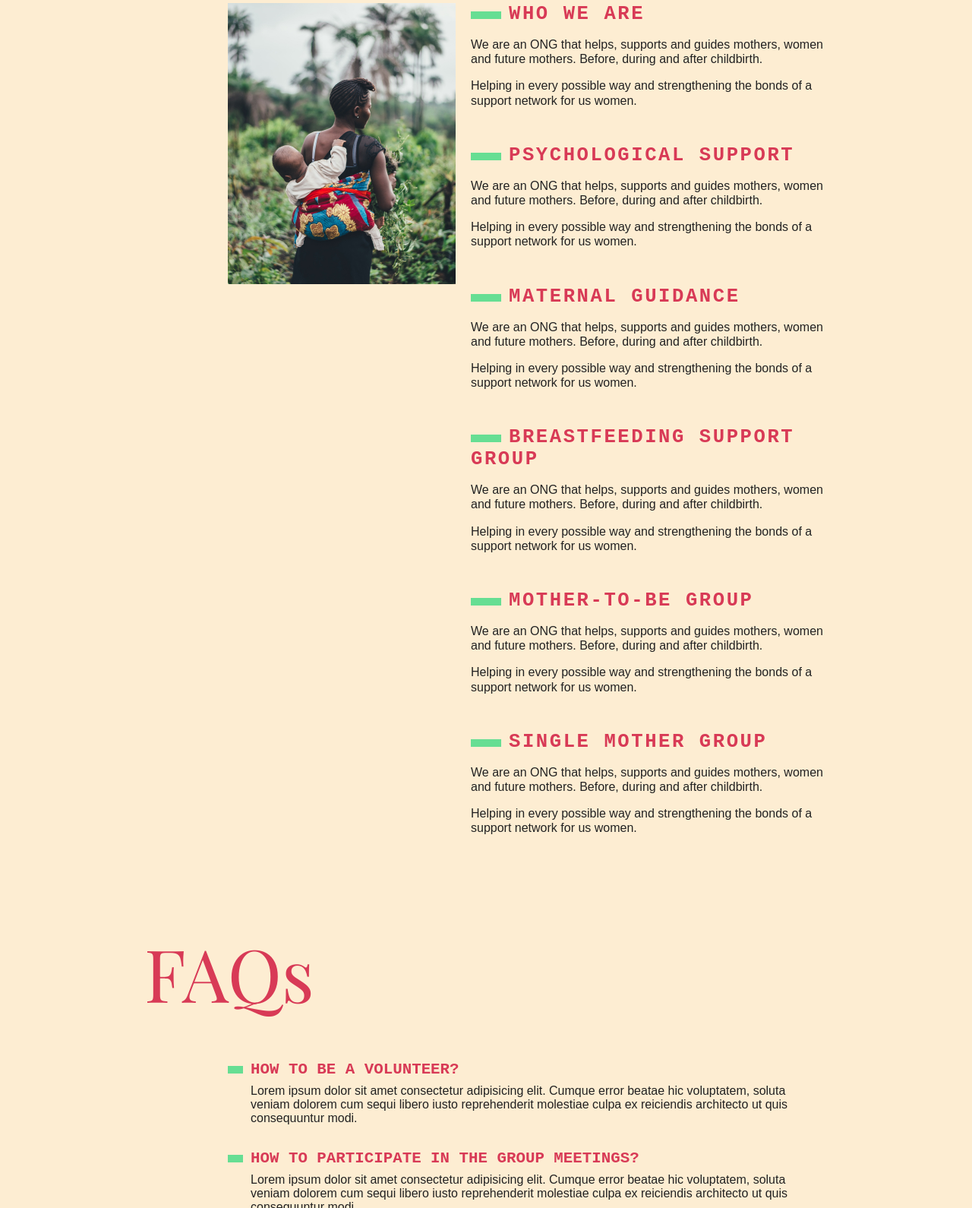
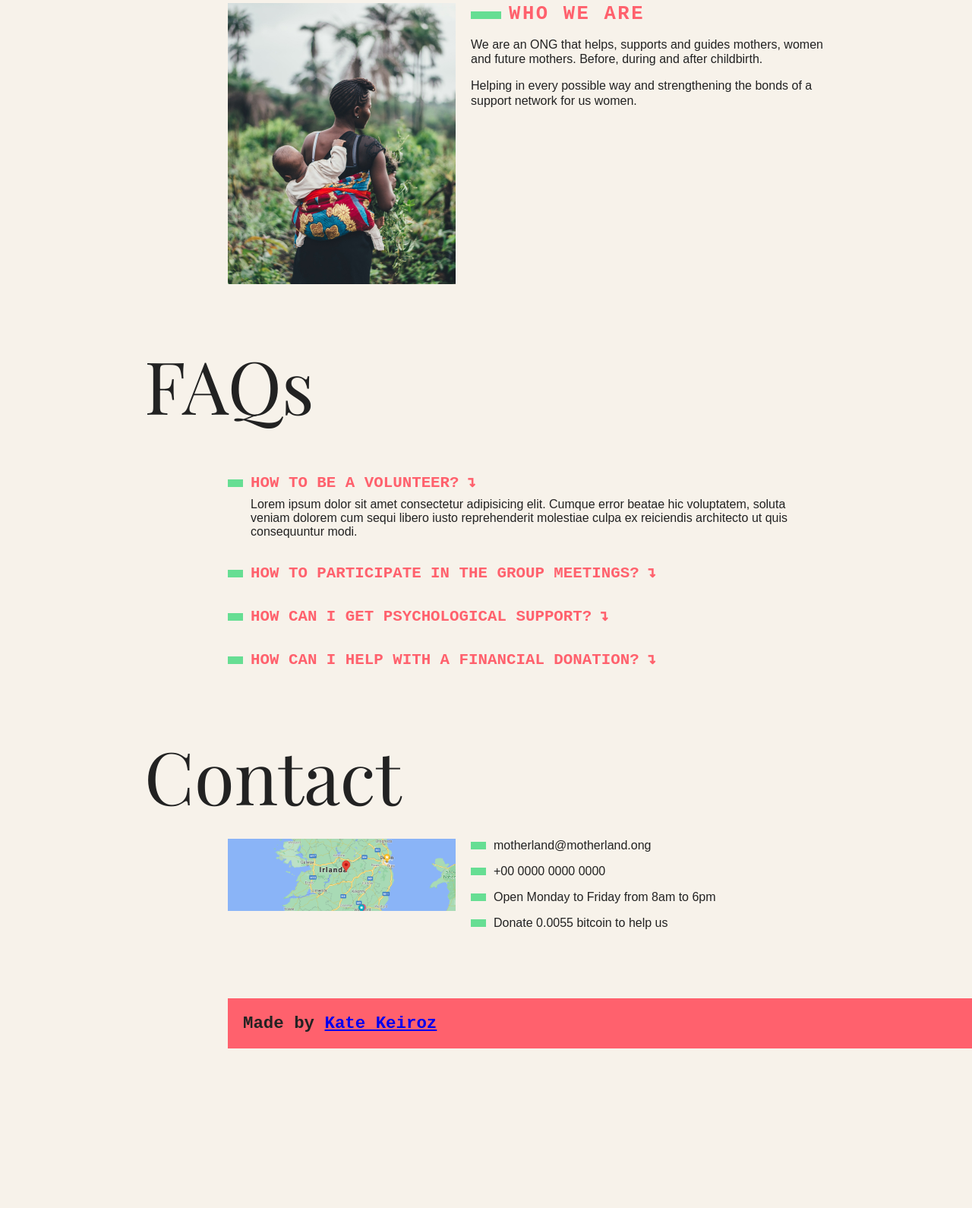
Before and after one commit to katekeiroz-dev/motherland-ONG, a plain HTML site: page index.html in a window 1280 px wide. Shown: the part 358-1948 px from the top of the page at 76% size. After the commit the page ends 1770 px from the top, so only its background shows below. Drawn offline with nearby package versions, Linux system fonts and the light colour scheme.

Commit message:
add js no projeto

```diff
--- a/css/style.css
+++ b/css/style.css
@@ -22,23 +22,25 @@ ul {
 }
 
 body {
-    background: #fdedd2;
+    background: #f7f2ea;
     color: #222;
     -webkit-font-smoothing: antialiased;
     display: grid;
     grid-template-columns: 1fr 120px minmax(300px, 800px) 1fr;
 }
 
-h1,
-h2 {
-    color: #d83a56;
+h1 {
+    color: #222;
 }
 
+h2 {
+    color: #FF616D;
+}
 .menu {
     grid-column: 3 / 5;
     margin-top: 2rem;
     margin-bottom: 2rem;
-    background: #d83a56;
+    background: #FF616D;
 }
 
 .menu ul {
@@ -120,6 +122,10 @@ h2 {
 
 }
 
+.pic-list  li {
+   cursor: pointer;
+}
+
 .pic-list::-webkit-scrollbar {
     width: 11px;
 }
@@ -151,7 +157,7 @@ h2 {
     font-size: 1.3rem;
     margin-top: 2rem;
     margin-bottom: .5rem;
-    color: #d83a56;
+    color: #FF616D;
 
 }
 
@@ -175,6 +181,8 @@ h2 {
 
 .map {
     grid-column: 2;
+    width: 100%;
+
 
 }
 
@@ -204,7 +212,7 @@ h2 {
 .copywrite {
     grid-column: 3 / 5;
     margin-bottom: 2rem;
-    background: #d83a56;
+    background: #FF616D;
 
 }
 
@@ -213,6 +221,7 @@ h2 {
     font-family: monospace;
     font-weight: bold;
     padding: 20px;
+    font-size: 1.4rem;
 }
 
 @media (max-width: 700px) {
@@ -245,3 +254,57 @@ h2 {
         margin-bottom: 0px;
     }
 }
+
+
+.js-tabcontent section {
+    display: none;
+
+}
+
+.js-tabcontent section.ative {
+    display: block !important;
+    animation: show .8s forwards;
+}
+
+@keyframes show {
+    from {
+        opacity: 0;
+        transform: translate3d( -30px , 0 ,0);
+    }
+
+    to {
+        opacity: 1;
+        transform: translate3d( 0 , 0 ,0);
+    }
+}
+
+.js-accordion dd {
+    display: none;
+
+}
+
+.js-accordion dt::after {
+    content: "↴";
+    margin-left: 10px;
+}
+
+.js-accordion dt .active::after {
+    content: "↰";
+    margin-left: 10px;
+}
+
+.js-accordion dd.active {
+    display: block;
+    animation: slideDown 5s forwards;
+}
+
+@keyframes slideDown {
+    from {
+        opacity: 0;
+        max-height: 0;
+    }
+    to {
+        max-height: 200px;
+       opacity: 100%;
+    }
+}
--- a/index.html
+++ b/index.html
@@ -20,8 +20,8 @@
         </ul>
     </nav>
     <section class="grid-section motherland" id="motherland">
-        <h1 class="title">Love in &hearts; <br>MotherLand</h1>
-        <ul class="pic-list">
+        <h1 class="title">Love in  <br>Motherland</h1>
+        <ul class="pic-list js-tabmenu">
             <li>
                 <img src="src/annie-spratt-1YnBzhJISg4-unsplash 1.jpg" alt="">
             </li>
@@ -34,8 +34,8 @@
             <li><img src="src/mother-son-quotes-1557253200 1.jpg" alt=""></li>
         </ul>
 
-        <div class="description">
-            <section class="description-list">
+        <div class="description js-tabcontent">
+            <section class="description-list ative">
                 <h2>Who we are</h2>
                 <p>We are an ONG that helps, supports and guides mothers, women and future mothers. Before, during and after childbirth.
 
@@ -80,7 +80,7 @@
  </section>
  <section class="grid-section" id="faq">
      <h1 class="title">FAQs</h1>
-     <dl class="faq-list">
+     <dl class="faq-list js-accordion">
          <dt>How to be a volunteer?</dt>
          <dd>Lorem ipsum dolor sit amet consectetur adipisicing elit. Cumque error beatae hic voluptatem, soluta veniam dolorem cum sequi libero iusto reprehenderit molestiae culpa ex reiciendis architecto ut quis consequuntur modi.
          </dd>
--- a/script.js
+++ b/script.js
@@ -0,0 +1,50 @@
+
+function initTabNav() {
+    const tabmenu = document.querySelectorAll('.js-tabmenu li');
+    const tabcontent = document.querySelectorAll('.js-tabcontent section');
+
+    if(tabmenu.length && tabcontent.length) {
+        tabcontent[0].classList.add('ative');
+
+        function activeTab(index) {
+            tabcontent.forEach((section) => {
+                section.classList.remove('ative');
+
+            });
+
+            tabcontent[index].classList.add('ative');
+        }
+
+        tabmenu.forEach((itemMenu, index) => {
+            itemMenu.addEventListener('click', () => {
+                activeTab(index);
+            });
+
+        }) ;
+
+    }
+}
+
+initTabNav();
+
+function initAccordion() {
+    const accordionItem = document.querySelectorAll('.js-accordion dt');
+    const ativeClass = 'active'
+
+    if(accordionItem.length) {
+        accordionItem[0].classList.add(ativeClass);
+        accordionItem[0].nextElementSibling.classList.add(ativeClass);
+
+        function activeAccordion() {
+            this.classList.toggle('active');
+            this.nextElementSibling.classList.toggle('active')
+        }
+
+        accordionItem.forEach((item) => {
+            item.addEventListener('click', activeAccordion);
+
+        });
+}
+}
+
+initAccordion();
```
